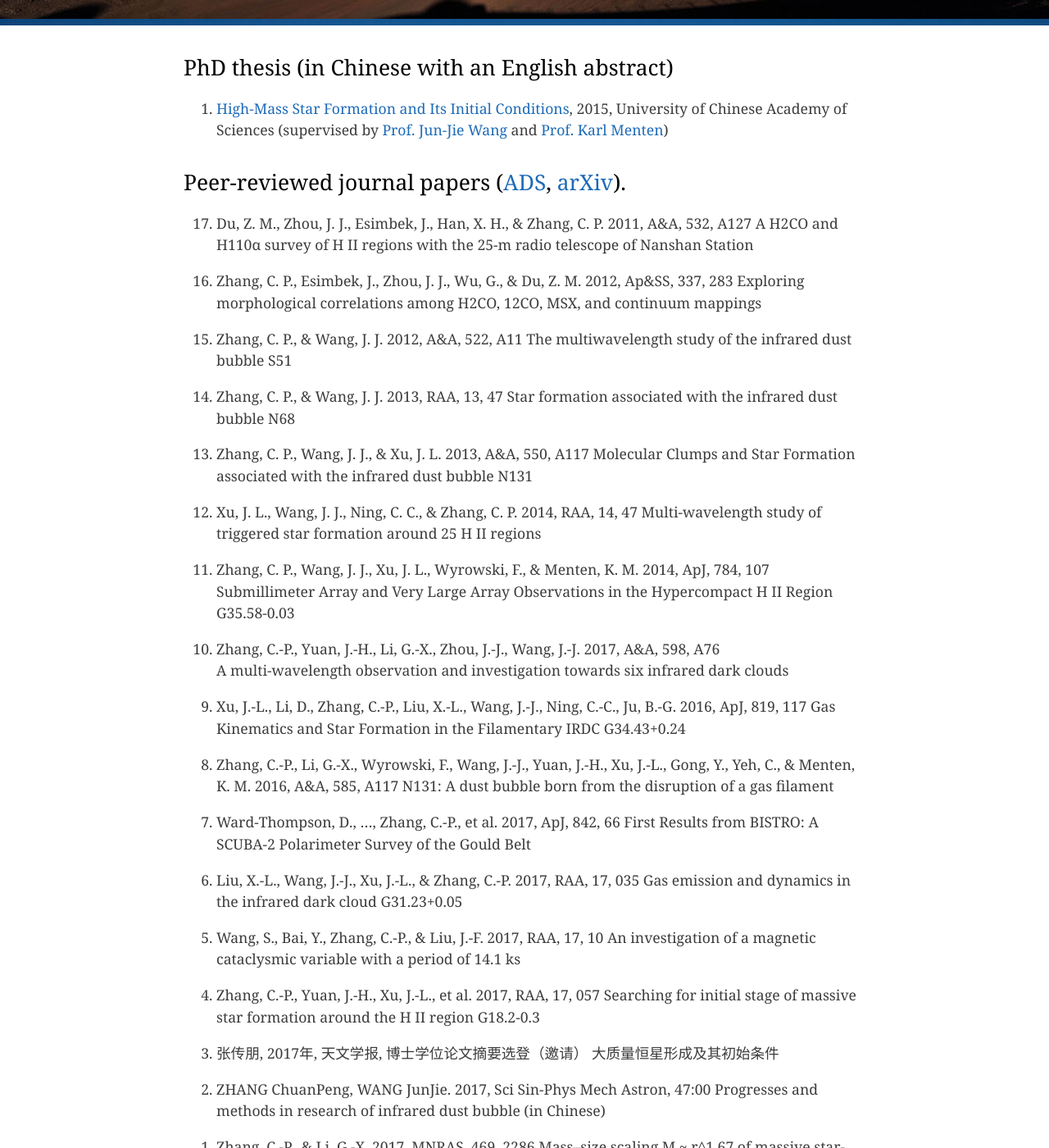
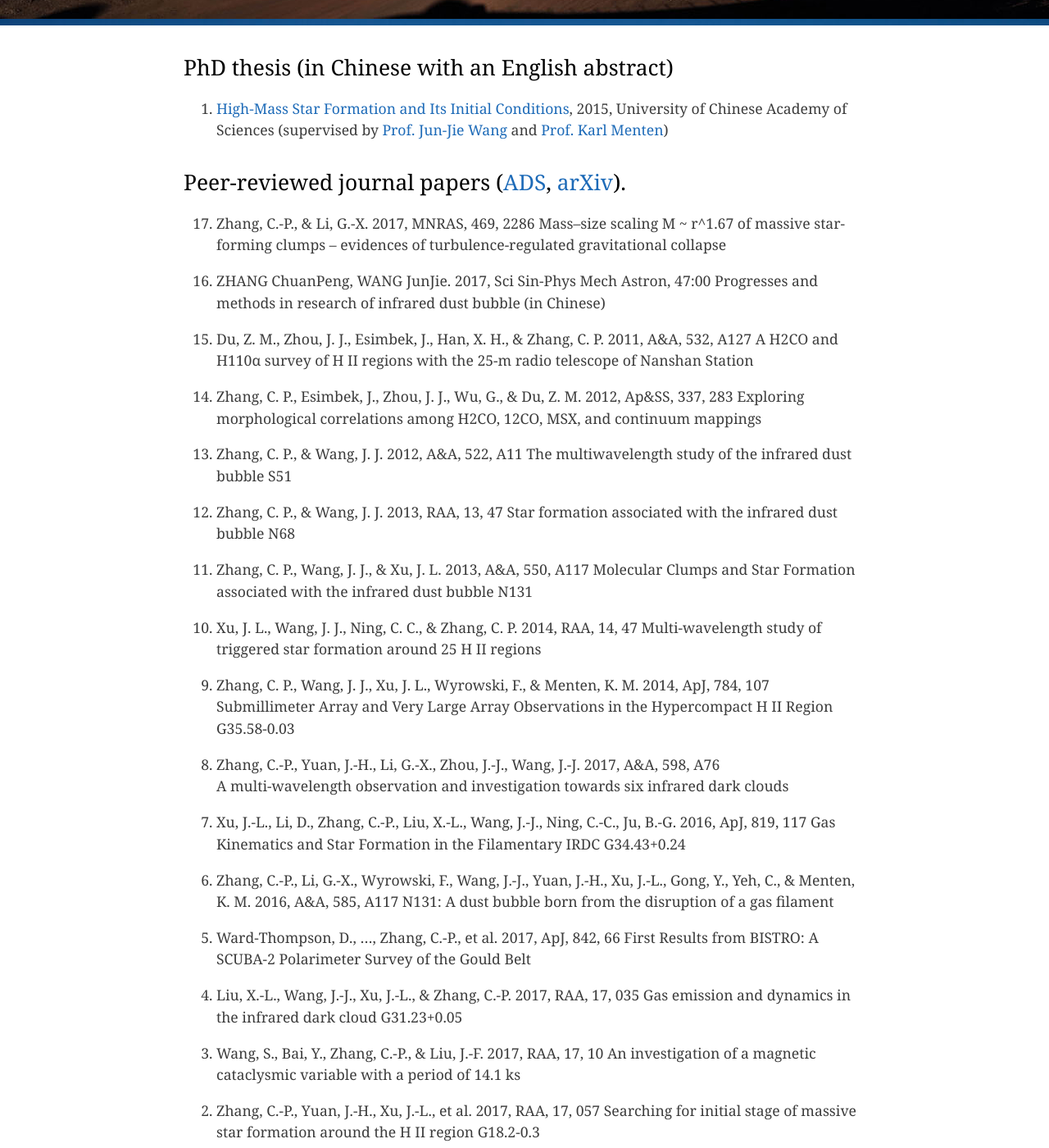
Before and after one commit to zcp521/zcp521.github.io, a Jekyll site: the page built from pub.md, in a window 1280 px wide and 1400 px high, scrolled down 351 px. Shown: the whole window at 82% size. Built offline with Jekyll 4.4.1, drawn with Linux system fonts in a browser that asks for light colours; some of the changed lines change nothing that is shown; some of the changed text lies outside the part shown.

Commit message:
Update pub.md

```diff
--- a/pub.md
+++ b/pub.md
@@ -10,6 +10,12 @@ tagline: "My publication list"
 
 
 ## Peer-reviewed journal papers ([ADS](http://adsabs.harvard.edu/cgi-bin/nph-abs_connect?library&libname=zhang&libid=59b7dda2b2), [arXiv](https://arxiv.org/a/zhang_c_2.html)).
+
+17. Zhang, C.-P., & Li, G.-X. 2017, MNRAS, 469, 2286
+ 	Mass–size scaling M ~ r^1.67 of massive star-forming clumps – evidences of turbulence-regulated gravitational collapse
+
+16. ZHANG ChuanPeng, WANG JunJie. 2017, Sci Sin-Phys Mech Astron, 47:00
+	Progresses and methods in research of infrared dust bubble (in Chinese)
 
 1. Du, Z. M., Zhou, J. J., Esimbek, J., Han, X. H., & Zhang, C. P. 2011, A&A, 532, A127
       A H2CO and H110α survey of H II regions with the 25-m radio telescope of Nanshan Station
@@ -55,12 +61,6 @@ First Results from BISTRO: A SCUBA-2 Polarimeter Survey of the Gould Belt
 
 15. 张传朋, 2017年, 天文学报, 博士学位论文摘要选登（邀请）
 	大质量恒星形成及其初始条件
-
-16. ZHANG ChuanPeng, WANG JunJie. 2017, Sci Sin-Phys Mech Astron, 47:00
-	Progresses and methods in research of infrared dust bubble (in Chinese)
-
-17. Zhang, C.-P., & Li, G.-X. 2017, MNRAS, 469, 2286
- 	Mass–size scaling M ~ r^1.67 of massive star-forming clumps – evidences of turbulence-regulated gravitational collapse
 {: reversed="reversed"}
 
 
```
